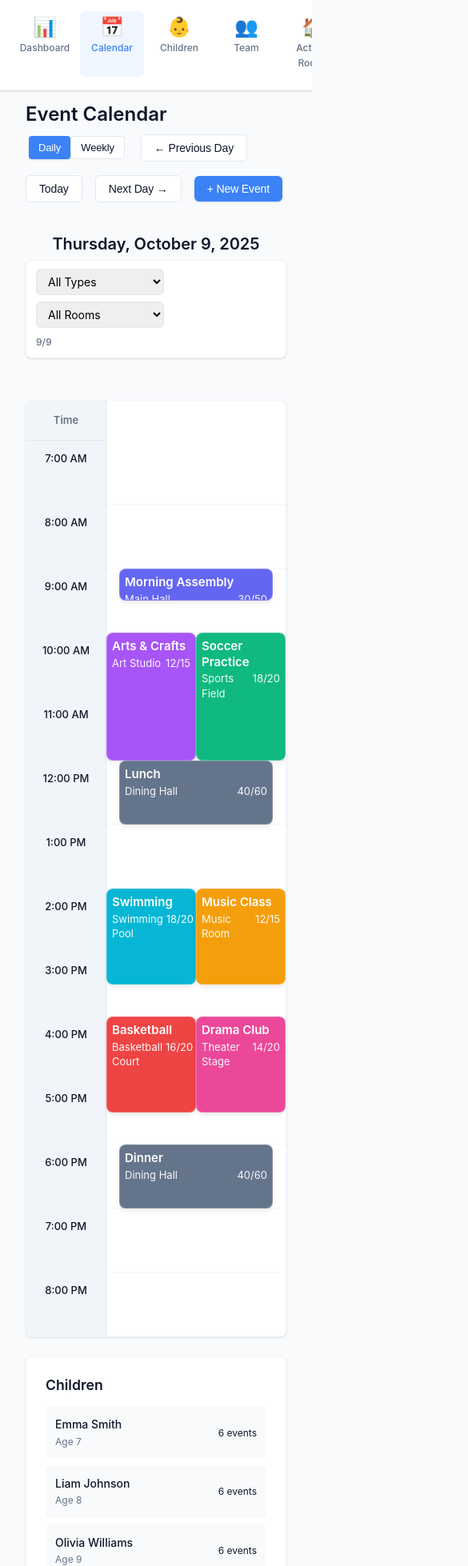
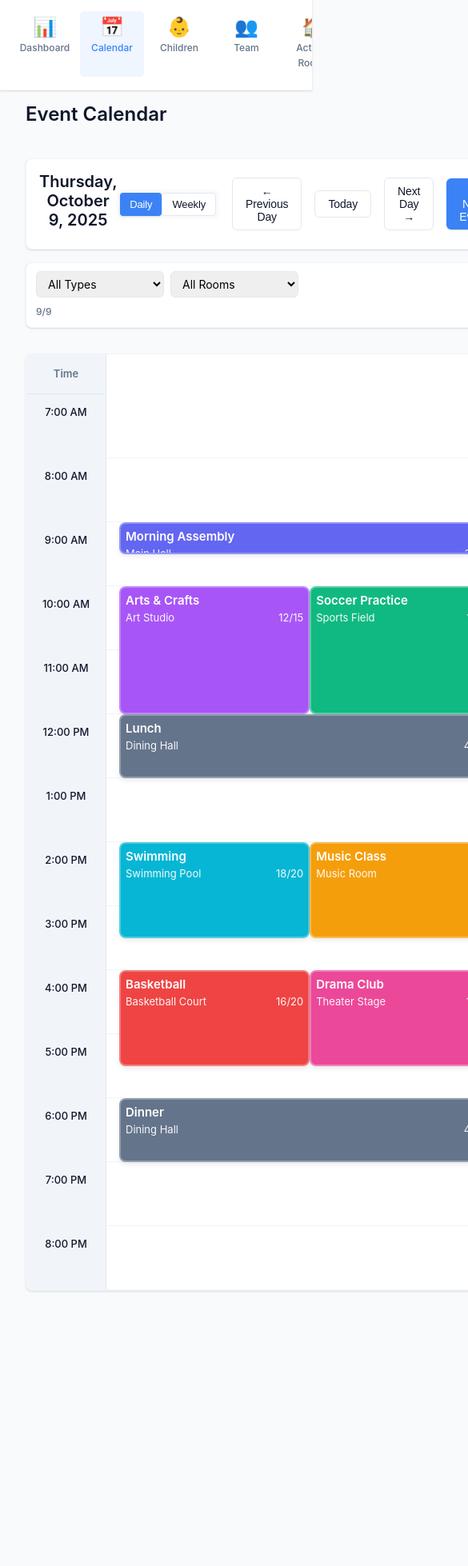
Before and after one commit to TomB30/camp-manager, a Vue app: page /calendar in a window 390 px wide. Shown: the part 42-2000 px from the top of the page at 80% size, 585 px wide, since content can reach past the window. After the commit the page ends 1672 px from the top, so only its background shows below. Built offline with nearby package versions, Linux system fonts and the light colour scheme.

Commit message:
Fixed weekly view calendar

```diff
--- a/src/views/Calendar.vue
+++ b/src/views/Calendar.vue
@@ -3,7 +3,16 @@
     <div class="calendar-view">
       <div class="calendar-header">
         <h2>Event Calendar</h2>
-        <div class="flex gap-2 items-center">
+      </div>
+
+      <!-- Date Navigation -->
+      <div class="calendar-controls card p-2">
+        <!-- Date Display -->
+        <div class="calendar-date">
+            <h3 v-if="viewMode === 'daily'">{{ formatDate(selectedDate) }}</h3>
+            <h3 v-else>{{ formatWeekRange(selectedDate) }}</h3>
+          </div>
+        <div class="flex gap-2 items-center justify-center flex-wrap">
           <!-- View Toggle -->
           <div class="view-toggle">
             <button
@@ -34,10 +43,8 @@
         </div>
       </div>
 
-      <div class="calendar-date">
-        <h3 v-if="viewMode === 'daily'">{{ formatDate(selectedDate) }}</h3>
-        <h3 v-else>{{ formatWeekRange(selectedDate) }}</h3>
-        <!-- Event Filters -->
+      <!-- Event Filters -->
+      <div class="filter-section">
         <FilterBar
           :show-search="false"
           v-model:filterEventType="filterEventType"
@@ -49,7 +56,6 @@
           @clear="clearEventFilters"
         />
       </div>
-
 
 
       <!-- Daily View -->
@@ -133,28 +139,6 @@
         </div>
       </div>
 
-      <!-- Children Sidebar -->
-      <div class="children-panel card">
-        <h4 class="mb-2">Children</h4>
-        <div class="children-list">
-          <div
-            v-for="child in store.children"
-            :key="child.id"
-            class="child-item draggable"
-            :draggable="true"
-            @dragstart="onDragStart($event, child.id, null)"
-            @dragend="onDragEnd"
-          >
-            <div class="child-info">
-              <div class="font-medium">{{ child.firstName }} {{ child.lastName }}</div>
-              <div class="text-xs text-secondary">Age {{ child.age }}</div>
-            </div>
-            <div class="child-events text-xs">
-              {{ getChildTodayEvents(child.id).length }} events
-            </div>
-          </div>
-        </div>
-      </div>
     </div>
 
     <!-- Event Detail Modal -->
@@ -476,12 +460,6 @@ const getStaffName = (staffId: string) => {
   return staff ? `${staff.firstName} ${staff.lastName}` : 'Unknown';
 };
 
-const getChildTodayEvents = (childId: string) => {
-  return todayEvents.value.filter(event =>
-    event.enrolledChildrenIds?.includes(childId)
-  );
-};
-
 const getEventStyle = (event: Event) => {
   const start = new Date(event.startTime);
   const end = new Date(event.endTime);
@@ -520,9 +498,13 @@ const getEventStyle = (event: Event) => {
   const eventIndex = allOverlapping.findIndex(e => e.id === event.id);
   const totalOverlapping = allOverlapping.length;
 
-  // Calculate width and position
-  const width = totalOverlapping > 1 ? `${100 / totalOverlapping}%` : 'calc(100% - 32px)';
-  const left = totalOverlapping > 1 ? `${(eventIndex * 100) / totalOverlapping}%` : '16px';
+  // Calculate width and position - split the total single-event width among overlapping events
+  const width = totalOverlapping > 1
+    ? `calc((100% - 32px) / ${totalOverlapping})`
+    : 'calc(100% - 32px)';
+  const left = totalOverlapping > 1
+    ? `calc(16px + (100% - 32px) * ${eventIndex} / ${totalOverlapping})`
+    : '16px';
 
   return {
     top: `${top}px`,
@@ -539,6 +521,15 @@ const getWeekEventStyle = (event: Event) => {
 
   const startMinutes = start.getHours() * 60 + start.getMinutes();
   const endMinutes = end.getHours() * 60 + end.getMinutes();
+  const durationMinutes = endMinutes - startMinutes;
+
+  // Calculate height based on duration (80px per hour)
+  const heightPx = (durationMinutes / 60) * 80 - 4; // Subtract 4px for spacing
+
+  // Debug logging
+  if (durationMinutes > 60) {
+    console.log(`Event: ${event.title}, Duration: ${durationMinutes}min, Height: ${heightPx}px`);
+  }
 
   // Find overlapping events for the same day
   const eventDate = start.toISOString().split('T')[0];
@@ -584,6 +575,7 @@ const getWeekEventStyle = (event: Event) => {
     background: event.color || '#3B82F6',
     width,
     left,
+    height: `${heightPx}px`,
   };
 };
 
@@ -723,25 +715,37 @@ const unenrollChildFromEvent = (eventId: string, childId: string) => {
 .calendar-view {
   display: grid;
   grid-template-columns: 1fr 2fr;
-  gap: 1.5rem;
-  grid-template-rows: auto auto 1fr;
+  gap: 1rem;
+  grid-template-rows: auto auto auto 1fr;
 }
 
 .calendar-header {
   grid-column: 1 / -1;
+  margin-bottom: 1rem;
+}
+
+.calendar-header h2 {
+  text-align: left;
+}
+
+.filter-section {
+  grid-column: 1 / -1;
+}
+
+.calendar-controls {
   display: flex;
   justify-content: space-between;
   align-items: center;
-  margin-bottom: 1rem;
+  grid-column: 1 / -1;
 }
 
 .calendar-date {
-  grid-column: 1 / -1;
   text-align: center;
-  margin-bottom: 0.75rem;
 }
 
 .calendar-grid {
+  grid-column: 1 / -1;
+  grid-row: 4;
   display: grid;
   grid-template-columns: 100px 1fr;
   gap: 0;
@@ -811,15 +815,15 @@ const unenrollChildFromEvent = (eventId: string, childId: string) => {
   overflow: hidden;
   box-shadow: var(--shadow-md);
   transition: all 0.15s ease;
-  border: 1px solid rgba(255, 255, 255, 0.2);
-  right: 0;
+  border: 2px solid rgba(255, 255, 255, 0.3);
   margin-top: 50px; /* Account for header */
 }
 
 .event-block:hover {
   transform: translateY(-1px);
   box-shadow: var(--shadow-lg);
-  z-index: 10;
+  z-index: 100 !important;
+  border-color: rgba(255, 255, 255, 0.6);
 }
 
 .event-title {
@@ -834,38 +838,6 @@ const unenrollChildFromEvent = (eventId: string, childId: string) => {
   opacity: 0.95;
   font-size: 0.8125rem;
   line-height: 1.4;
-}
-
-.children-panel {
-  grid-row: 3;
-  max-height: 840px;
-  overflow-y: auto;
-}
-
-.children-list {
-  display: flex;
-  flex-direction: column;
-  gap: 0.5rem;
-}
-
-.child-item {
-  padding: 0.75rem;
-  background: var(--background);
-  border-radius: var(--radius);
-  display: flex;
-  justify-content: space-between;
-  align-items: center;
-  cursor: move;
-  transition: all 0.15s ease;
-}
-
-.child-item:hover {
-  background: var(--primary-light);
-  transform: translateX(4px);
-}
-
-.child-item.dragging {
-  opacity: 0.5;
 }
 
 .enrolled-children {
@@ -906,15 +878,19 @@ const unenrollChildFromEvent = (eventId: string, childId: string) => {
 
 /* Weekly View Styles */
 .weekly-grid {
+  grid-column: 1 / -1;
+  grid-row: 4;
   background: var(--surface);
   border-radius: var(--radius-lg);
   box-shadow: var(--shadow);
   overflow-x: auto;
+  overflow-y: visible !important;
   border: 1px solid var(--border-light);
 }
 
 .weekly-grid-inner {
   min-width: 1200px;
+  overflow: visible;
 }
 
 .week-header {
@@ -952,6 +928,7 @@ const unenrollChildFromEvent = (eventId: string, childId: string) => {
 
 .week-body {
   position: relative;
+  overflow: visible;
 }
 
 .week-row {
@@ -960,6 +937,8 @@ const unenrollChildFromEvent = (eventId: string, childId: string) => {
   border-bottom: 1px solid var(--border-light);
   min-height: 80px;
   height: 80px;
+  overflow: visible !important;
+  contain: none;
 }
 
 .time-col {
@@ -983,7 +962,7 @@ const unenrollChildFromEvent = (eventId: string, childId: string) => {
   min-height: 80px;
   height: 80px;
   background: var(--surface);
-  overflow: visible;
+  overflow: visible !important;
   transition: background-color 0.15s ease;
 }
 
@@ -1001,17 +980,18 @@ const unenrollChildFromEvent = (eventId: string, childId: string) => {
   border: 1px solid rgba(255, 255, 255, 0.2);
   position: absolute;
   top: 2px;
-  bottom: 2px;
-  z-index: 1;
+  z-index: 100;
   display: flex;
   flex-direction: column;
   overflow: hidden;
   font-size: 0.75rem;
+  pointer-events: auto;
 }
 
 .week-event:hover {
   transform: translateY(-1px);
   box-shadow: var(--shadow-md);
+  z-index: 200;
 }
 
 .week-event-title {
@@ -1057,18 +1037,8 @@ const unenrollChildFromEvent = (eventId: string, childId: string) => {
     grid-template-columns: 1fr;
   }
 
-  .children-panel {
-    grid-row: auto;
-    max-height: 400px;
-  }
-
-  .calendar-header {
-    flex-direction: column;
-    align-items: stretch;
-  }
-
-  .calendar-header .flex {
-    flex-wrap: wrap;
+  .calendar-controls .flex {
+    justify-content: center;
   }
 }
 </style>
```
